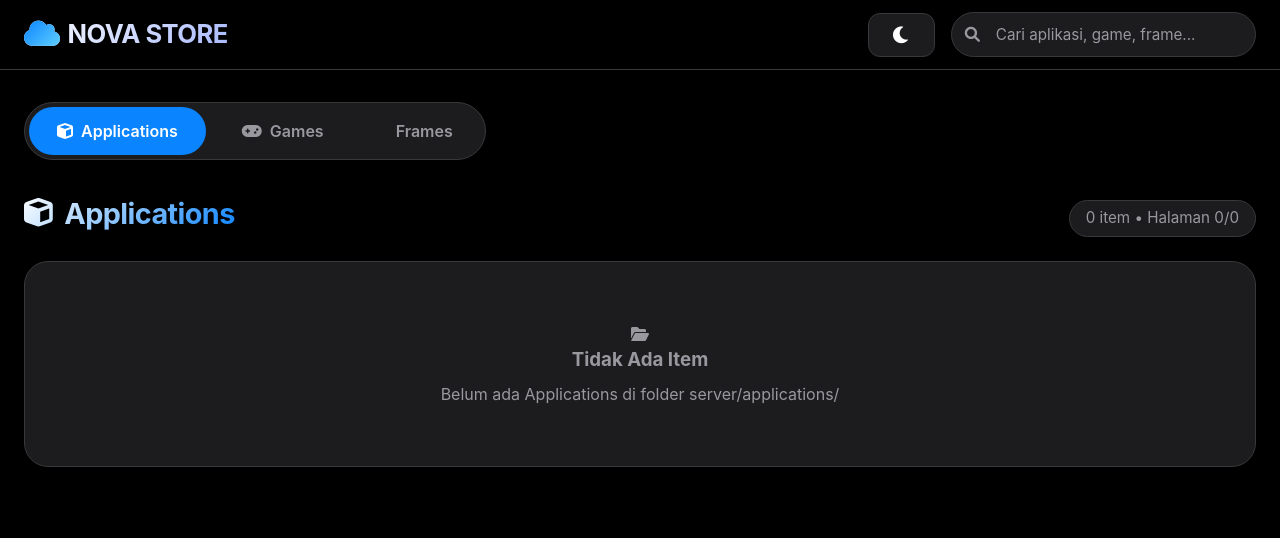
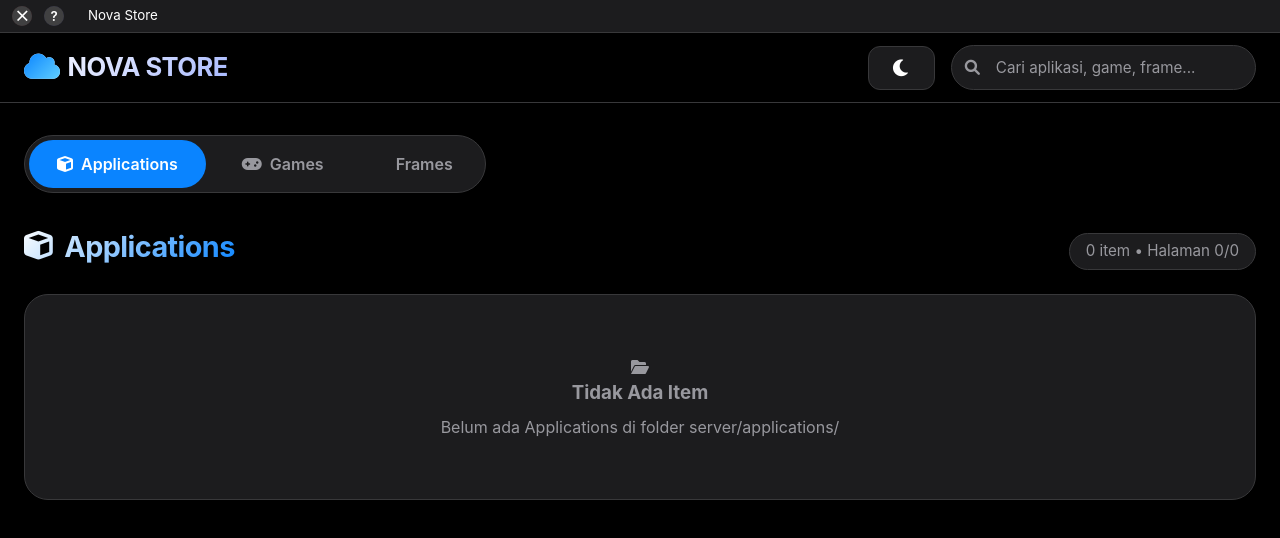
Before and after one commit to Mr-MRM-Development/nova.store, a plain HTML site: page index.html in a window 1280 px wide. Drawn offline with Linux system fonts and the light colour scheme; no server answers; some icons are missing.

Commit message:
2026 02 13 21 46

```diff
--- a/index.html
+++ b/index.html
@@ -4,11 +4,15 @@
     <meta charset="UTF-8">
     <meta name="viewport" content="width=device-width, initial-scale=1.0, maximum-scale=1.0, user-scalable=yes">
     <title>Nova Store</title>
+    <link rel="shortcut icon" href="icon.png" type="image/x-icon">
     <!-- Font Awesome 6 (Free) -->
     <link rel="stylesheet" href="https://cdnjs.cloudflare.com/ajax/libs/font-awesome/6.0.0-beta3/css/all.min.css">
     <style id="theme-styles">
         /* ===== CSS VARIABLES - DARK MODE (DEFAULT) ===== */
-	* {user-select: none;}
+	    * {
+            user-select: none;
+            font-family: system-ui, -apple-system, BlinkMacSystemFont, 'Segoe UI', Roboto, Oxygen, Ubuntu, Cantarell, 'Open Sans', 'Helvetica Neue', sans-serif;
+        }
         :root {
             --bg-primary: #000000;
             --bg-secondary: #0a0a0c;
@@ -70,6 +74,10 @@
             line-height: 1.5;
             -webkit-font-smoothing: antialiased;
             padding-bottom: 40px;
+        }
+
+        body::-webkit-scrollbar {
+            display: none;
         }
 
         /* === GLASS NAVIGATION === */
@@ -630,11 +638,146 @@
                 font-size: 1.8rem;
             }
         }
+
+        .title-bar {
+            background: var(--bg-tab);
+            padding: 6px 12px;
+            -webkit-app-region: drag;
+            display: flex;
+            gap: 12px;
+            align-items: center;
+            border-bottom: solid 1px var(--border-color);
+            margin-bottom: 12px;
+        }
+
+        .title-bar .title-text {
+            text-align: left;
+            margin: 0 12px;
+            font-size: 10pt;
+        }
+
+        .title-bar .circle {
+            -webkit-app-region: none;
+            cursor: pointer;
+            background: #adadad40;
+            color: var(--text-primary);
+            font-weight: 600;
+            border-radius: 50%;
+            border: none;
+            padding: 0;
+            width: 20px;
+            height: 20px;
+            position: relative;
+            overflow: hidden;
+            transition: 0.25s ease;
+        }
+
+
+        /* ===== CRYSTAL BASE GLOW ===== */
+        .title-bar .circle::before {
+            content: "";
+            position: absolute;
+            inset: 0;
+            border-radius: 50%;
+            opacity: 0.5;
+            animation: crystalGlow 0.5s ease-in-out infinite;
+        }
+
+        /* ===== SPARKLE SWEEP ===== */
+        .title-bar .circle::after {
+            content: "";
+            position: absolute;
+            width: 40%;
+            height: 140%;
+            top: -20%;
+            left: -60%;
+            transform: rotate(25deg);
+            background: linear-gradient(
+                to right,
+                transparent,
+                rgba(255,255,255,0.7),
+                transparent
+            );
+            animation: crystalSweep 1s linear infinite;
+        }
+
+
+        /* ===== COLORS ===== */
+        .circle.red::before {
+            box-shadow: 0 0 6px #ff5555;
+        }
+
+        .circle.blue::before {
+            box-shadow: 0 0 6px #5555ff;
+        }
+
+
+        /* ===== HOVER ===== */
+        .title-bar .circle:hover {
+            transform: scale(1.25);
+        }
+
+        .circle.red:hover {
+            background: #ff5555;
+            box-shadow: 0 0 12px #ff5555;
+        }
+
+        .circle.blue:hover {
+            background: #5555ff;
+            box-shadow: 0 0 12px #5555ff;
+        }
+
+
+        /* ===== CLICK ===== */
+        .title-bar .circle:active {
+            transform: scale(0.9);
+        }
+
+
+        /* ===== ANIMATIONS ===== */
+
+        @keyframes crystalGlow {
+            0%,100% {
+                opacity: 0.4;
+                transform: scale(1);
+            }
+            50% {
+                opacity: 0.9;
+                transform: scale(1.08);
+            }
+        }
+
+        @keyframes crystalSweep {
+            0% {
+                left: -70%;
+                opacity: 0;
+            }
+            30% {
+                opacity: 1;
+            }
+            60% {
+                opacity: 0.8;
+            }
+            100% {
+                left: 130%;
+                opacity: 0;
+            }
+        }
+
+        .nav-glass {
+            padding-top: 0;
+        }
+
     </style>
 </head>
 <body>
     <!-- GLASS NAVIGATION -->
     <div class="nav-glass">
+        <div class="title-bar">
+            <button class="circle red" onclick="window.close()">⨉</button>
+            <button class="circle blue">?</button>
+            <div class="title-text">Nova Store</div>
+        </div>
         <div class="nav-container">
             <div class="logo">
                 <i class="fas fa-cloud"></i>
@@ -683,7 +826,7 @@
 
         // === KONFIGURASI GITHUB ===
         const REPO_OWNER = 'Mr-MRM-Development';
-        const REPO_NAME = 'nova.store';
+        const REPO_NAME = 'nova.server';
         const BASE_PATH = 'server';
         const BRANCH = 'main'; // Sesuaikan dengan branch default
 
```
Also changed, not shown: icon.png (added).
